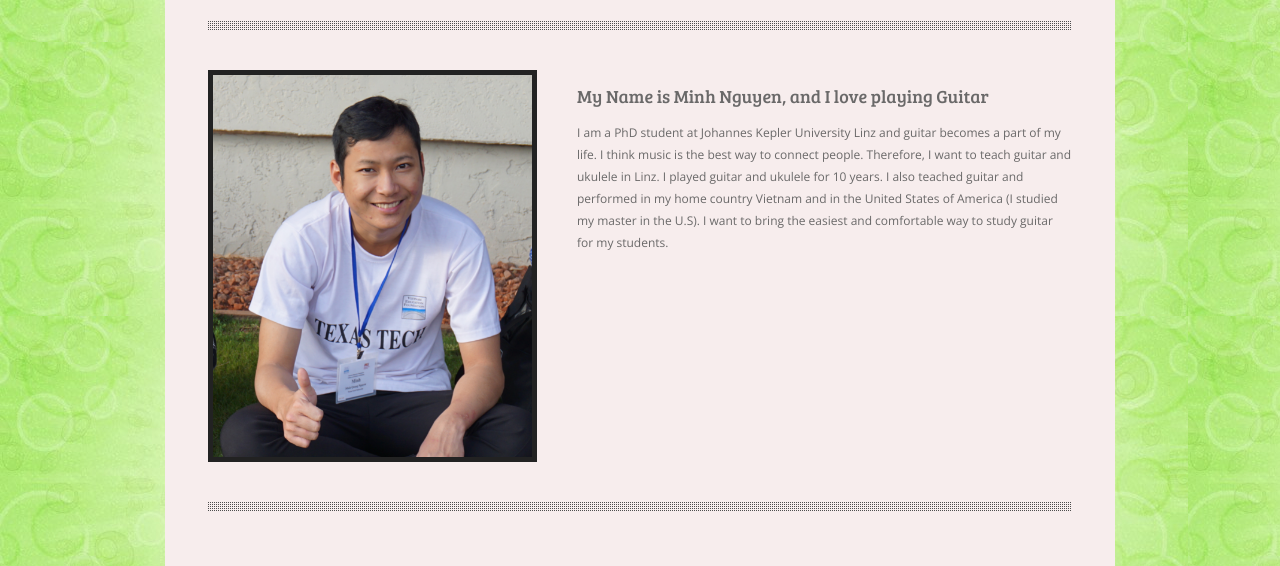
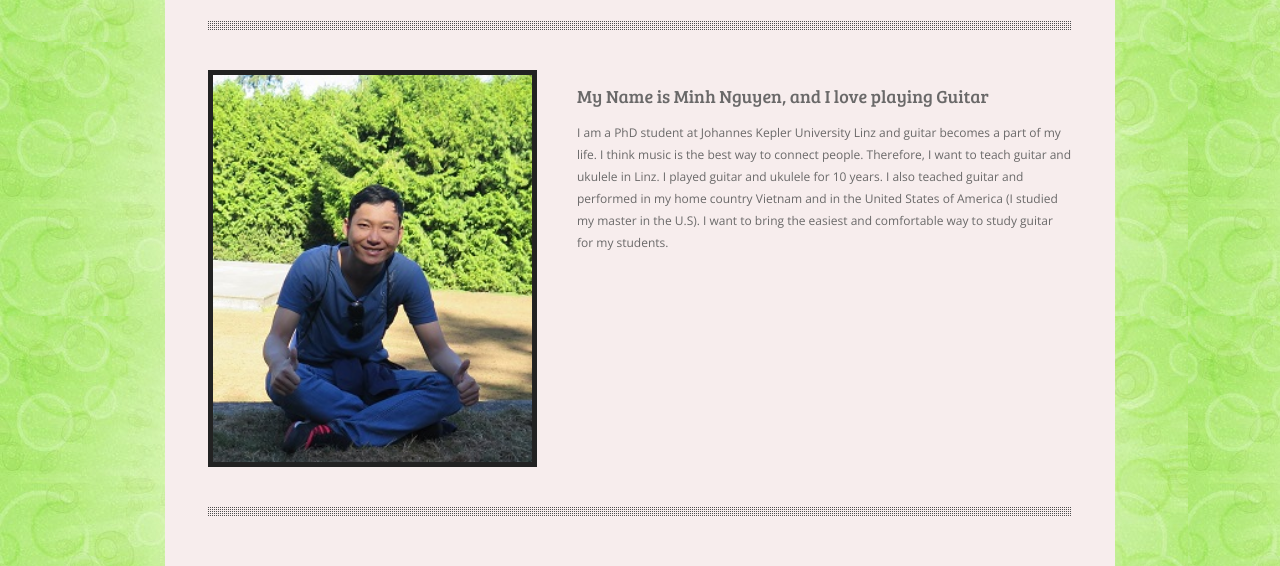
Before and after one commit to minhece/AI_ML_DSP, a plain HTML site: page docs/index.htm in a window 1280 px wide. Shown: the part 232-798 px from the top of the page. Drawn offline with nearby package versions, Linux system fonts and the light colour scheme.

Commit message:
Update index.htm

```diff
--- a/docs/index.htm
+++ b/docs/index.htm
@@ -40,7 +40,7 @@
         </ul>
         <div class="top-divider"></div>
         <div class="content">
-        	<img src="images/minh3.PNG" style="width:319px;height:266;" />
+        	<img src="images/minh_photo.jpg" style="width:319px;height:266;" />
             <h2>My Name is Minh Nguyen, and I love playing Guitar</h2>
             <p>I am a PhD student at Johannes Kepler University Linz and guitar becomes a part of my life. I think music is the best way to connect people.
 			Therefore, I want to teach guitar and ukulele in Linz. I played guitar and ukulele for 10 years. I also teached guitar and performed in my home country Vietnam
```
